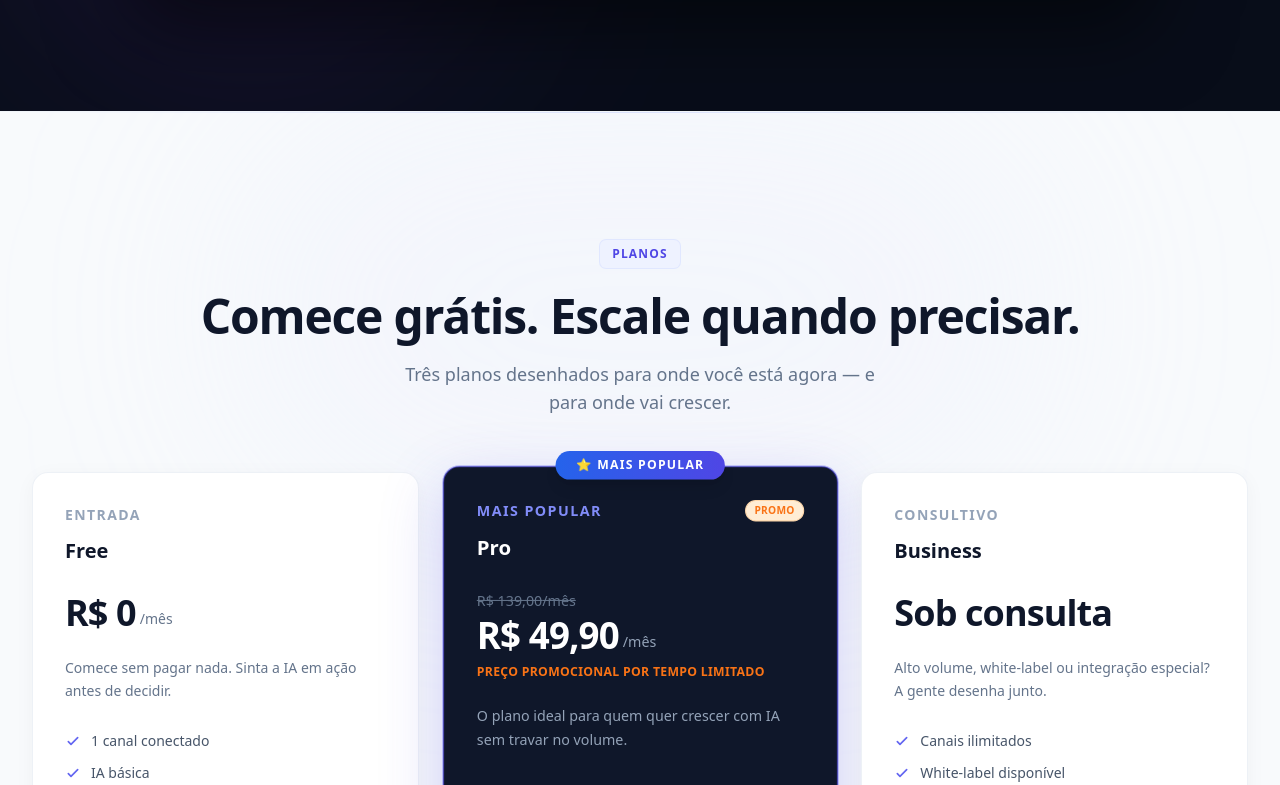
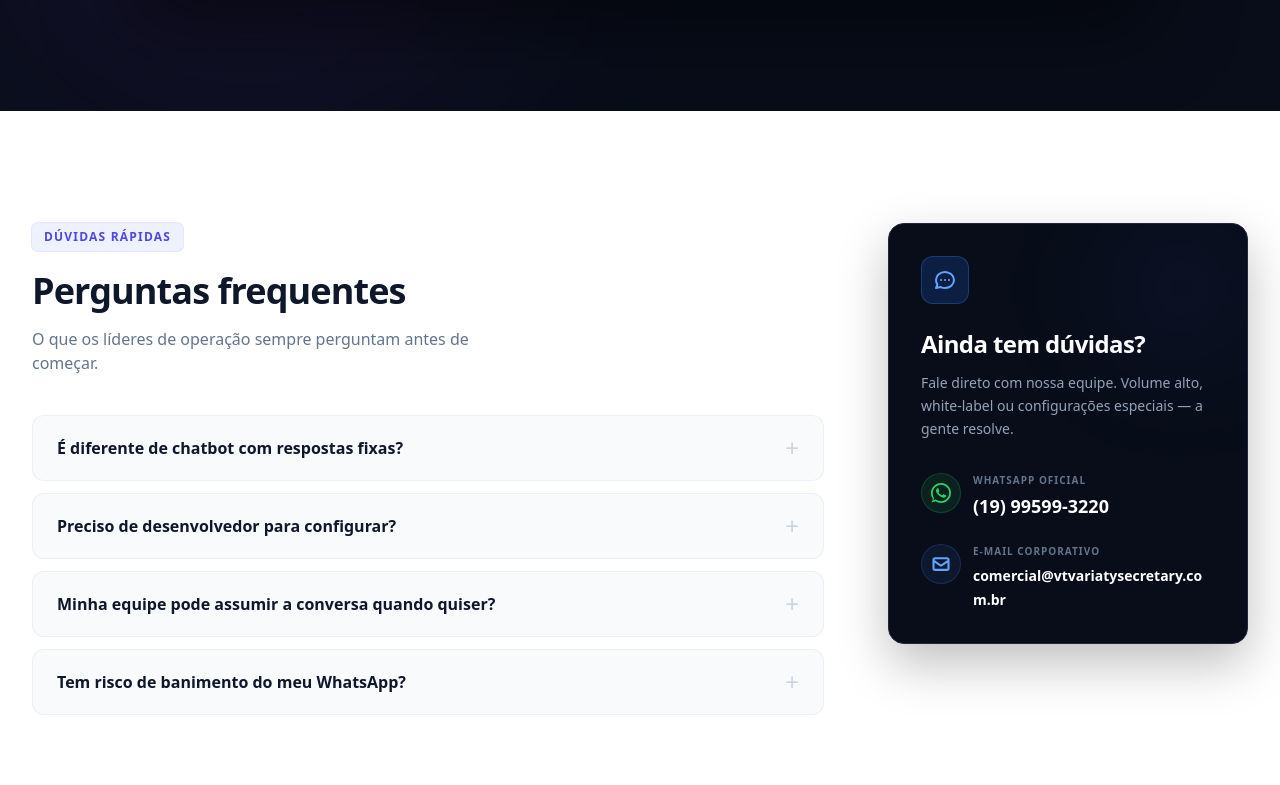
Before and after one commit to vtvariaty-svg/automation-whatsapp, a Next.js app in the folder apps/web/: page / in a window 1280 px wide. Shown: the part 6715-7500 px from the top of the page. Built offline with nearby package versions, Linux system fonts and the light colour scheme; no server answers.

Commit message:
refactor(homepage): remove PricingTeaserSection — pricing stays exclusive to /precos

```diff
--- a/apps/web/app/page.tsx
+++ b/apps/web/app/page.tsx
@@ -8,7 +8,7 @@ import { BeneficiosSection } from "@/components/marketing/landing/BeneficiosSect
 import { MecanismoVisualSection } from "@/components/marketing/landing/MecanismoVisualSection";
 import { ObjecoesSection } from "@/components/marketing/landing/ObjecoesSection";
 import { TestimonialSection } from "@/components/marketing/landing/TestimonialSection";
-import { PricingTeaserSection } from "@/components/marketing/landing/PricingTeaserSection";
+
 import { FAQSection } from "@/components/marketing/landing/FAQSection";
 import { CTASection } from "@/components/marketing/landing/CTASection";
 import { Footer } from "@/components/marketing/landing/Footer";
@@ -57,13 +57,10 @@ export default function LandingPage() {
       {/* 8. Testemunho / Prova Social Humana */}
       <TestimonialSection />
 
-      {/* 9. Teaser de Planos */}
-      <PricingTeaserSection />
-
-      {/* 10. FAQ Curto */}
+      {/* 9. FAQ Curto */}
       <FAQSection />
 
-      {/* 11. CTA Final */}
+      {/* 10. CTA Final */}
       <CTASection />
 
       <Footer />
```
